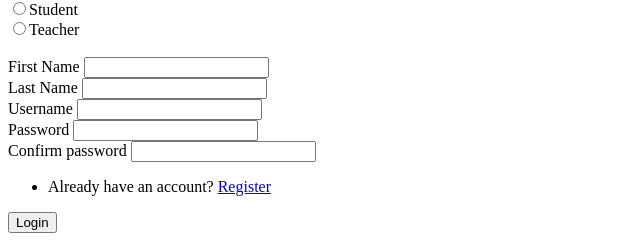
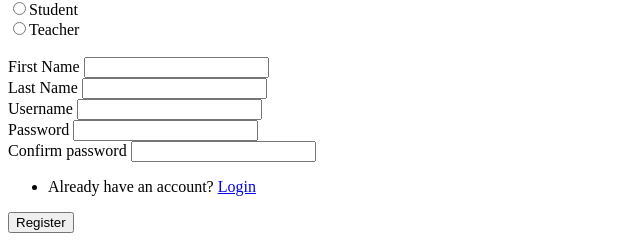
Before and after one commit to NanoCode012/Hajimaaa-ELearning, a PHP site: page /pages/register.php in a window 1280 px wide; the page is wider, and only the part inside the window is pictured. Shown: the part 590-839 px from the top of that part, without its empty margins (0-640 px from the left). Run offline with PHP 8.4, Linux system fonts and the light colour scheme.

Commit message:
Fix typo

```diff
--- a/pages/register.php
+++ b/pages/register.php
@@ -94,12 +94,12 @@
                                             <li class="right">
                                                 <label for="reg" class="checkbox-custom-label">Already have an
                                                     account?</label>
-                                                <a href="?p=login" class="theme-cl">Register</a>
+                                                <a href="?p=login" class="theme-cl">Login</a>
                                             </li>
                                         </ul>
                                     </div>
                                     <div class="form-group">
-                                        <button type="submit" class="btn btn-md full-width pop-login">Login</button>
+                                        <button type="submit" class="btn btn-md full-width pop-login">Register</button>
                                     </div>
                                 </form>
                             </div>
```
